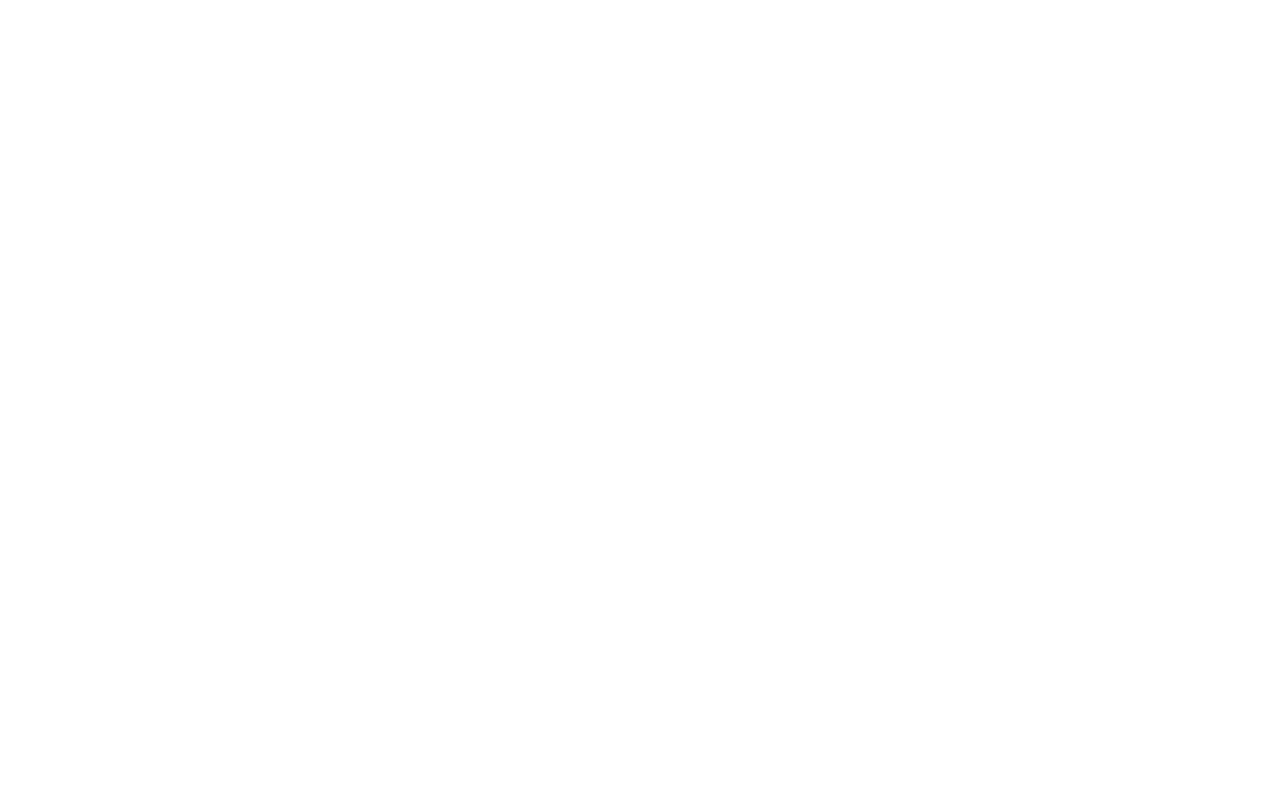
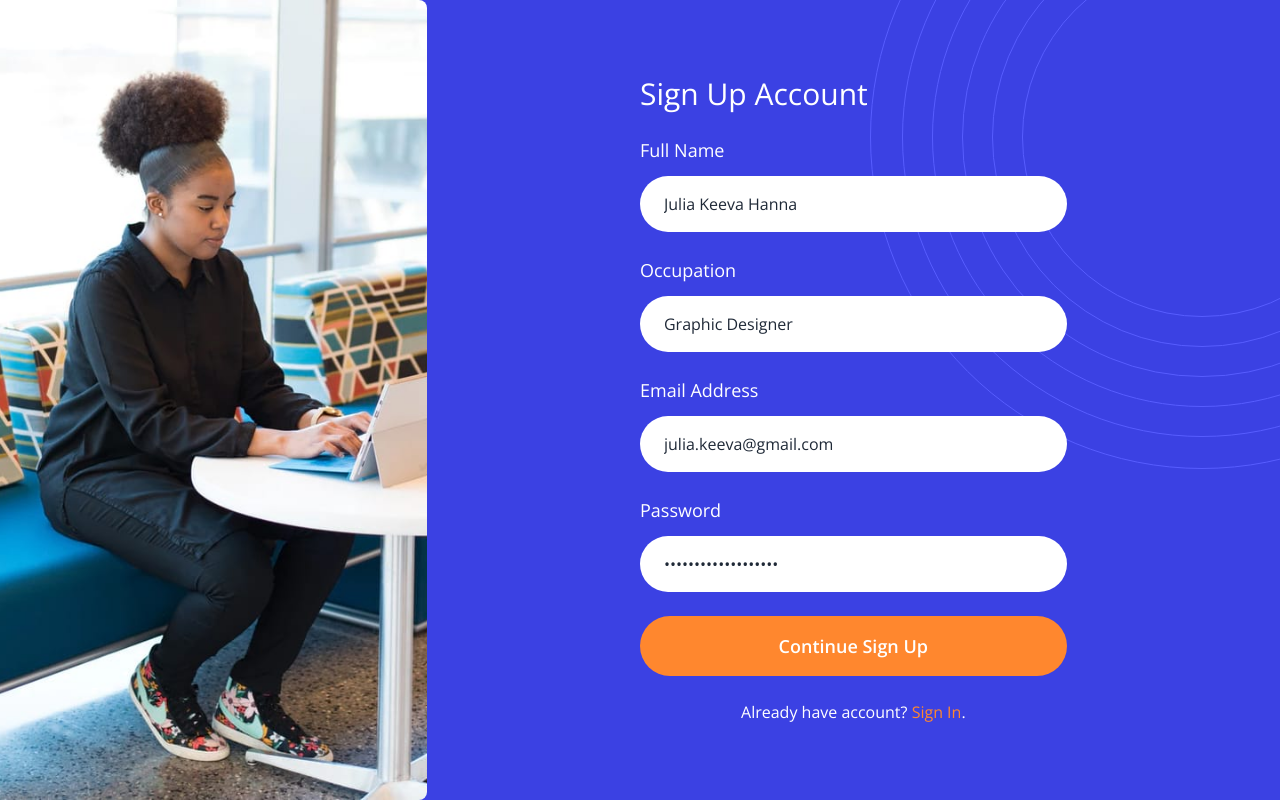
Before and after one commit to bimadewantoro/startup-funding-fe, a Nuxt app: page /register in a window 1280 px wide. Before the commit this address had no page. Built offline with nearby package versions, Linux system fonts and the light colour scheme.

Commit message:
style : [BD] add register pages

```diff
--- /dev/null
+++ b/pages/register.vue
@@ -0,0 +1,98 @@
+<script>
+export default {
+  layout : 'auth',
+}
+</script>
+
+<template>
+  <div class="h-screen flex justify-center items-center">
+    <div
+      class="hidden md:block lg:w-1/3 bg-white h-full auth-background rounded-tr-lg rounded-br-lg"
+    ></div>
+    <div class="w-auto md:w-2/4 lg:w-2/3 flex justify-center items-center">
+      <div class="w-full lg:w-1/2 px-10 lg:px-0">
+        <h2 class="font-normal mb-6 text-3xl text-white">
+          Sign Up Account
+        </h2>
+        <div class="mb-6">
+          <div class="mb-4">
+            <label class="font-normal text-lg text-white block mb-3"
+            >Full Name</label
+            >
+            <input
+              type="text"
+              class="auth-form focus:outline-none focus:bg-purple-hover focus:shadow-outline focus:border-purple-hover-stroke focus:text-gray-100"
+              placeholder="Write Your Name Here"
+              value="Julia Keeva Hanna"
+            />
+          </div>
+        </div>
+        <div class="mb-6">
+          <div class="mb-4">
+            <label class="font-normal text-lg text-white block mb-3"
+            >Occupation</label
+            >
+            <input
+              type="text"
+              class="auth-form focus:outline-none focus:bg-purple-hover focus:shadow-outline focus:border-purple-hover-stroke focus:text-gray-100"
+              placeholder="Write your occupation here"
+              value="Graphic Designer"
+            />
+          </div>
+        </div>
+        <div class="mb-6">
+          <div class="mb-4">
+            <label class="font-normal text-lg text-white block mb-3"
+            >Email Address</label
+            >
+            <input
+              type="email"
+              class="auth-form focus:outline-none focus:bg-purple-hover focus:shadow-outline focus:border-purple-hover-stroke focus:text-gray-100"
+              placeholder="Write your email address here"
+              value="julia.keeva@gmail.com"
+            />
+          </div>
+        </div>
+        <div class="mb-6">
+          <div class="mb-4">
+            <label class="font-normal text-lg text-white block mb-3"
+            >Password</label
+            >
+            <input
+              type="password"
+              class="auth-form focus:outline-none focus:bg-purple-hover focus:shadow-outline focus:border-purple-hover-stroke focus:text-gray-100"
+              placeholder="Type your password here"
+              value="nasigorenglimaribbu"
+            />
+          </div>
+        </div>
+        <div class="mb-6">
+          <div class="mb-4">
+            <button
+              @click="$router.push({ path: '/upload' })"
+              class="block w-full bg-orange-button hover:bg-green-button text-white font-semibold px-6 py-4 text-lg rounded-full"
+            >
+              Continue Sign Up
+            </button>
+          </div>
+        </div>
+        <div class="text-center">
+          <p class="text-white text-md">
+            Already have account?
+            <nuxt-link to="/login" class="no-underline text-orange-button"
+            >Sign In</nuxt-link
+            >.
+          </p>
+        </div>
+      </div>
+    </div>
+  </div>
+</template>
+
+<style scoped>
+.auth-background {
+  background-image: url("/sign-up-background.jpg");
+  background-position: center;
+  background-size: cover;
+}
+</style>
```
